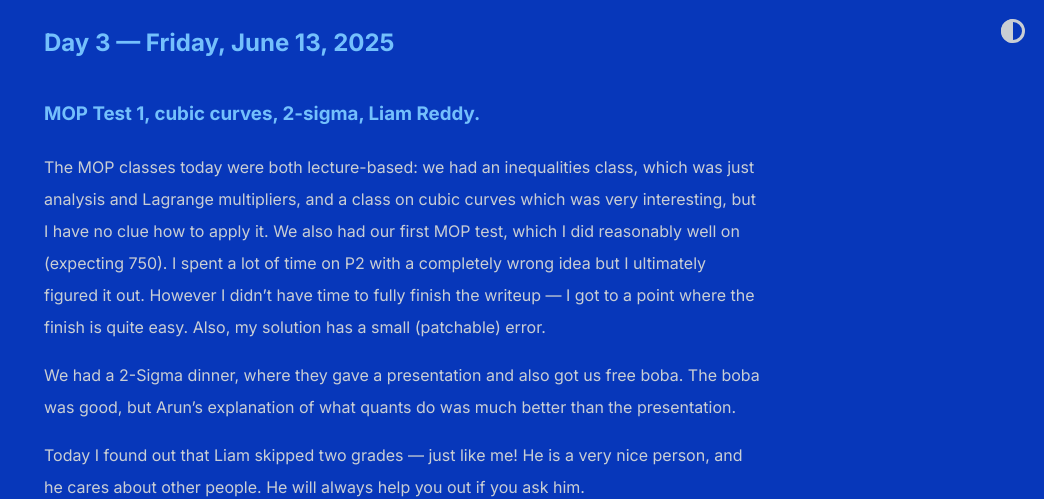
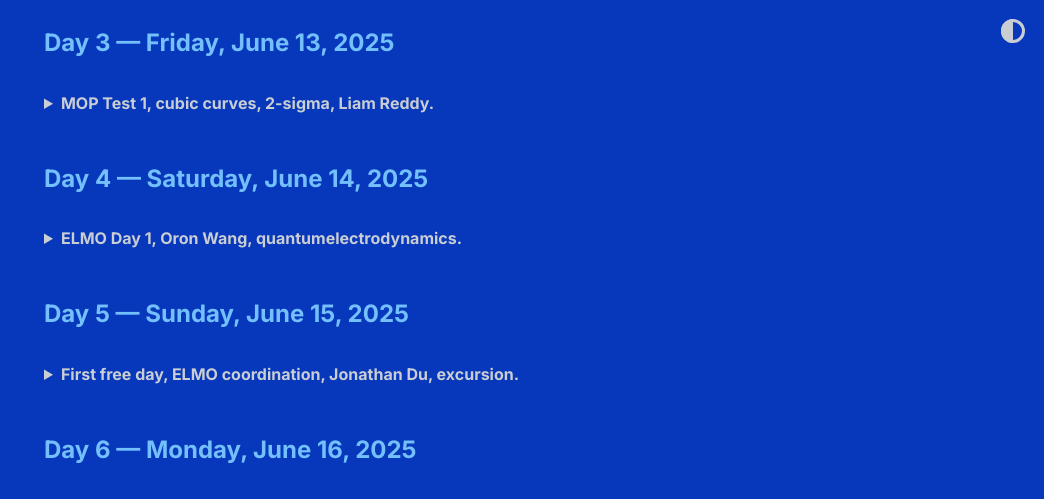
Before and after one commit to shihankanungo/shihankanungo.github.io, a Jekyll site: the page built from mop.md, in a window 1280 px wide and 1400 px high, scrolled down 873 px, cut to the strip 0-499 px from the top of the window. Shown: the whole strip, without its empty margins (236-1280 px from the left). Built offline with Jekyll 4.4.1, drawn with Linux system fonts in a browser that asks for light colours; some of the changed text lies outside the part shown.

Commit message:
Update mop.md

```diff
--- a/mop.md
+++ b/mop.md
@@ -87,7 +87,8 @@ I had a lot of fun at MOP today. Tomorrow is our first test. Time to lock in!
 
 ## Day 3 &mdash; Friday, June 13, 2025
 
-### MOP Test 1, cubic curves, 2-sigma, Liam Reddy.
+<details>
+<summary><b>MOP Test 1, cubic curves, 2-sigma, Liam Reddy.</b></summary>
 
 The MOP classes today were both lecture-based: we had an inequalities class, which was just analysis and Lagrange multipliers, and a class on cubic curves which was very interesting, but I have no clue how to apply it. We also had our first MOP test, which I did reasonably well on (expecting 750). I spent a lot of time on P2 with a completely wrong idea but I ultimately figured it out. However I didn't have time to fully finish the writeup &mdash; I got to a point where the finish is quite easy. Also, my solution has a small (patchable) error.
 
@@ -99,13 +100,15 @@ Today I found out that Liam skipped two grades &mdash; just like me! He is a ver
 
 ELMO is tomorrow. I’m feeling good about it &mdash; coming in strong after the MOP test. I will skip my run tomorrow&mdash;after all, it’s Saturday. I will also be doing my laundry.
 
-[↪️ Back to top](https://shihankanungo.github.io/mop)
-<br>
+<a href="https://shihankanungo.github.io/mop">↪️ Back to top</a>
+
+</details>
 
 
 ## Day 4 &mdash; Saturday, June 14, 2025
 
-### ELMO Day 1, Oron Wang, quantumelectrodynamics.
+<details>
+<summary><b>ELMO Day 1, Oron Wang, quantumelectrodynamics.</b></summary>
 
 Today was ELMO day 1. Dotted decided to troll us by making the ELMO as the “Error-Littered Math Olympiad”, where all the problems were covered with random error messages and one of them was in Japanese. The ELSMO (which is supposed to be the troll version) was the “Elmo Loves Swapping Math Olympiads”, and was the actual test. I got P1 pretty quickly: it was an arrow problem. P2 was easy for me as well, mostly because I was able to reduce it to a problem from the Blue MOP combinatorics class (which I had solved). I then proceeded to spend 3 hours on P3, continually fakesolving and patching my solution until I finally got it. But right after the test, I realized that I got the wrong answer, and then someone pointed out that I misread the problem. It turns out that this happened to a bunch of people, and I was feeling very grumpy about that. But, in the evening, as Dotted was going through our team’s P3 submissions, he said that I should get a 4 or a 5 (which would be one of the top scores)! It turns out that my solution was on the right track, and most of it actually matched the official (correct) solution! So I’m feeling good now! Yay!
 
@@ -113,18 +116,19 @@ Oron is a very interesting character. Whenever he is working on a problem he sta
 
 <p align="center"><img src="/images/mop4.png" width="400" /> <br> <span style="color: gray"> Oron Wang </span> </p>
 
-Today Grant Blitz and I were able to figure out who _quantumelectrodynamics_ (QED) was. A lot of people have been trying to find out, and yesterday Liam and Oron concluded that it was an alt account. At breakfast, Grant saw that QED was online, so I asked him to text QED "are u at breakfast?" to which QED replied "yes", so we immediately looked around to see who was on their phones. But then QED went offline, so we looked to see who had just put away their phone. There was one person who did: it was Dotted. We then sent him a few more texts, and the online/offline and typing patterns exactly matched! Dotted still won’t admit that he’s QED though.
+Today Grant Blitz and I were able to figure out who <i>quantumelectrodynamics</i> (QED) was. A lot of people have been trying to find out, and yesterday Liam and Oron concluded that it was an alt account. At breakfast, Grant saw that QED was online, so I asked him to text QED "are u at breakfast?" to which QED replied "yes", so we immediately looked around to see who was on their phones. But then QED went offline, so we looked to see who had just put away their phone. There was one person who did: it was Dotted. We then sent him a few more texts, and the online/offline and typing patterns exactly matched! Dotted still won’t admit that he’s QED though.
 
 Tomorrow is an off day: no classes or tests. It will be nice to relax and just hang out.
 
-[↪️ Back to top](https://shihankanungo.github.io/mop)
+<a href="https://shihankanungo.github.io/mop">↪️ Back to top</a>
 
-<br>
+</details>
 
 
 ## Day 5 &mdash; Sunday, June 15, 2025
 
-### First free day, ELMO coordination, Jonathan Du, excursion.
+<details>
+<summary><b>First free day, ELMO coordination, Jonathan Du, excursion.</b></summary>
 
 Today was an off day: there were no classes (except for a seminar on elliptic integrals). But ELMO coordination was in full swing. Calvin spent 5 hours arguing with Liam about our team’s problem 1 submissions, and a good bit of that was on mine. They were debating whether to give a 4 or a 5. I felt that I should have got a 5, but due to the way that other peoples solutions were graded, we had to settle on a 4. But this caused me to decide to join in participating in writing the RELMO, and I’ve started working on a problem which imitates ELMO P2 and my p1 coordination, except in the problem I win.
 
@@ -136,9 +140,9 @@ Today Jiahe organized a walk where a bunch of people went on an “excursion”
 
 I have made too many silly mistakes on the tests: 3 out of 5 problems I attempted. I think I need to sleep earlier so that I don’t get woken up by random noises, and I also need to be calmer during the tests.
 
-[↪️ Back to top](https://shihankanungo.github.io/mop)
+<a href="https://shihankanungo.github.io/mop">↪️ Back to top</a>
 
-<br>
+</details>
 
 ## Day 6 &mdash; Monday, June 16, 2025
 
```
